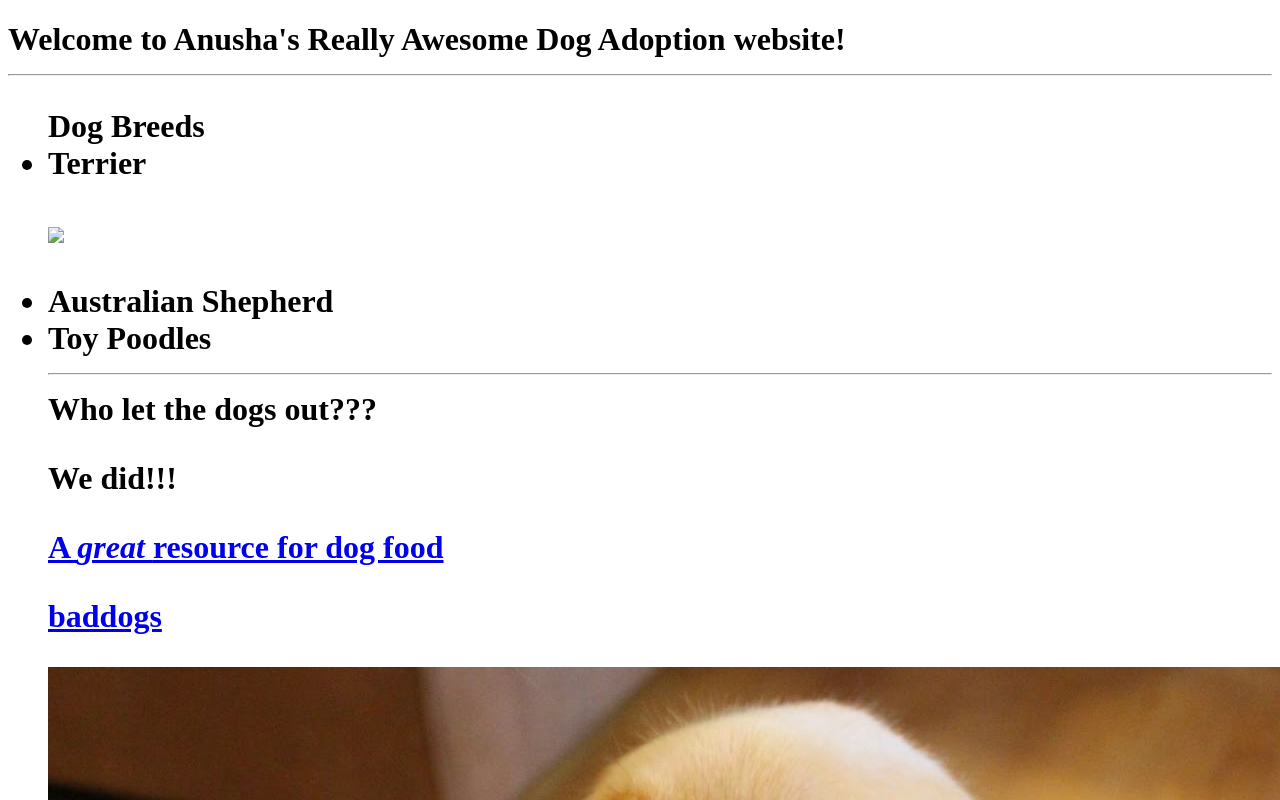
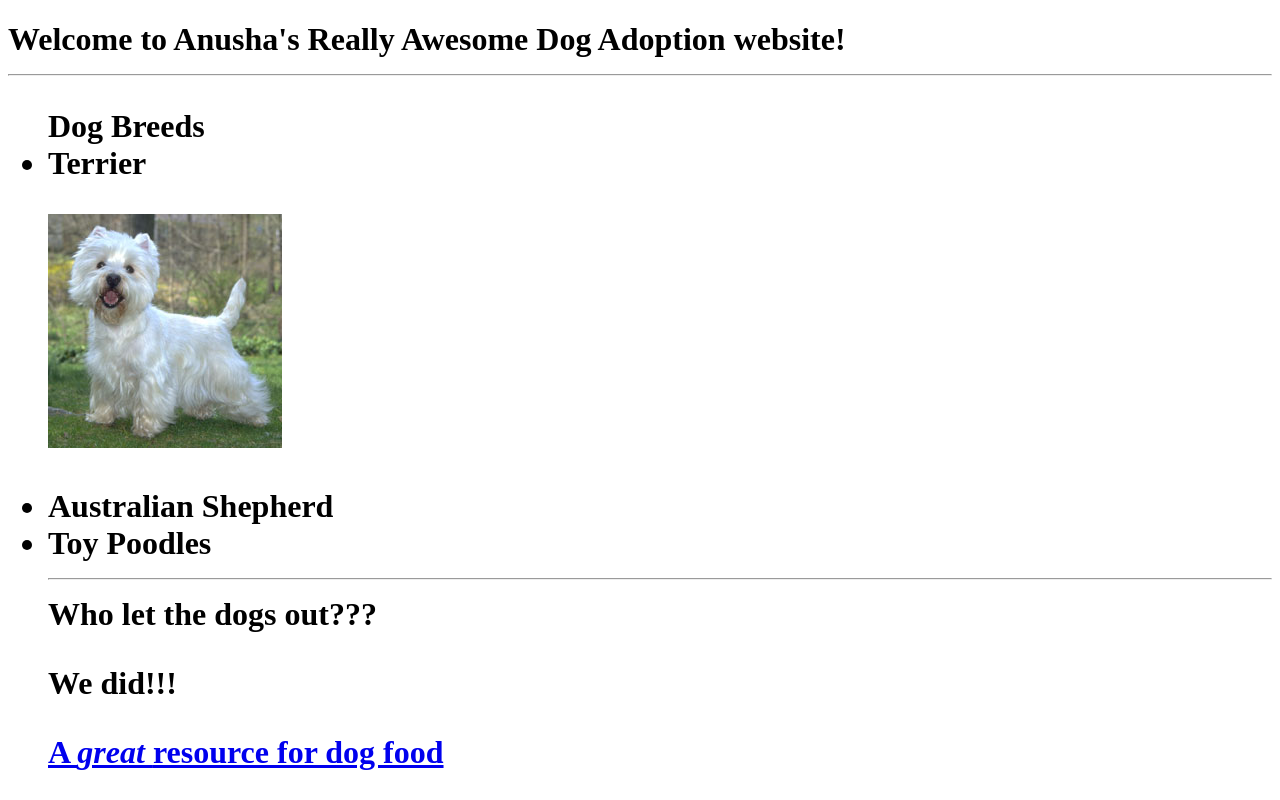
Before and after one commit to anusha-mohan/anusha-mohan.github.io, a plain HTML site: page index.html in a window 1280 px wide. Shown: the top 800 px of the page. Drawn offline with Linux system fonts and the light colour scheme.

Commit message:
image works now

```diff
--- a/index.html
+++ b/index.html
@@ -5,7 +5,7 @@
 <h1> Welcome to Anusha's Really Awesome Dog Adoption website!<hr>
 
 <ul> Dog Breeds
-  <li> Terrier </li> <p><img src="= terrier.jpg"></p>
+  <li> Terrier </li> <p><img src="terrier.jpg"></p>
   <li> Australian Shepherd </li>
   <li> Toy Poodles </li>
 </ol>
```
